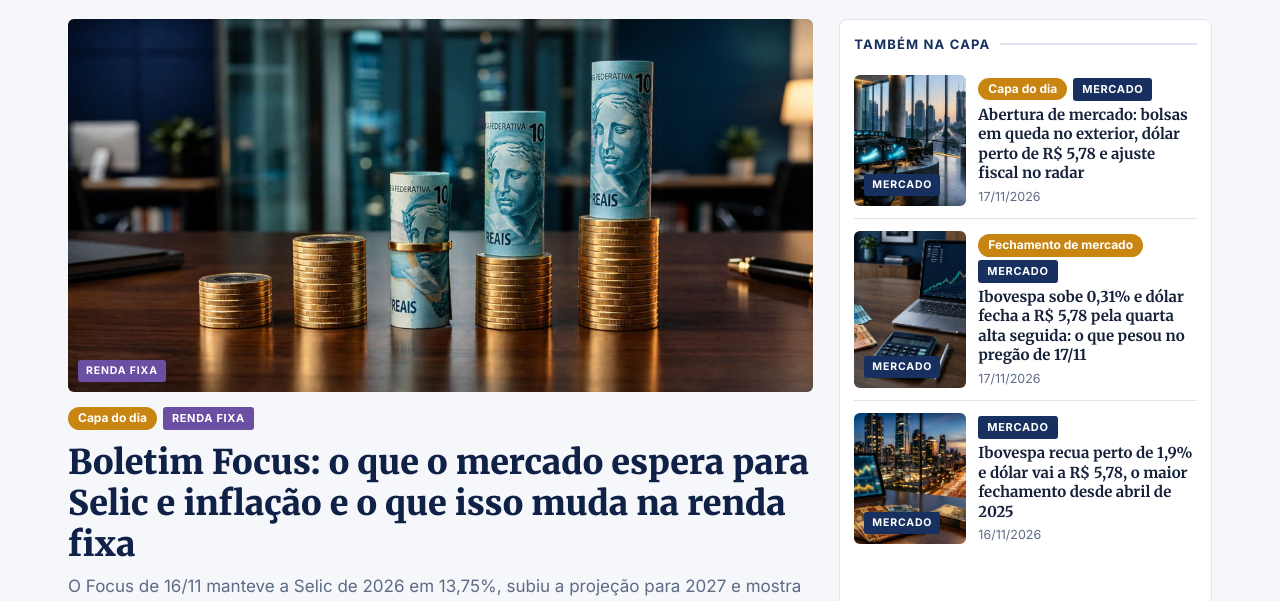
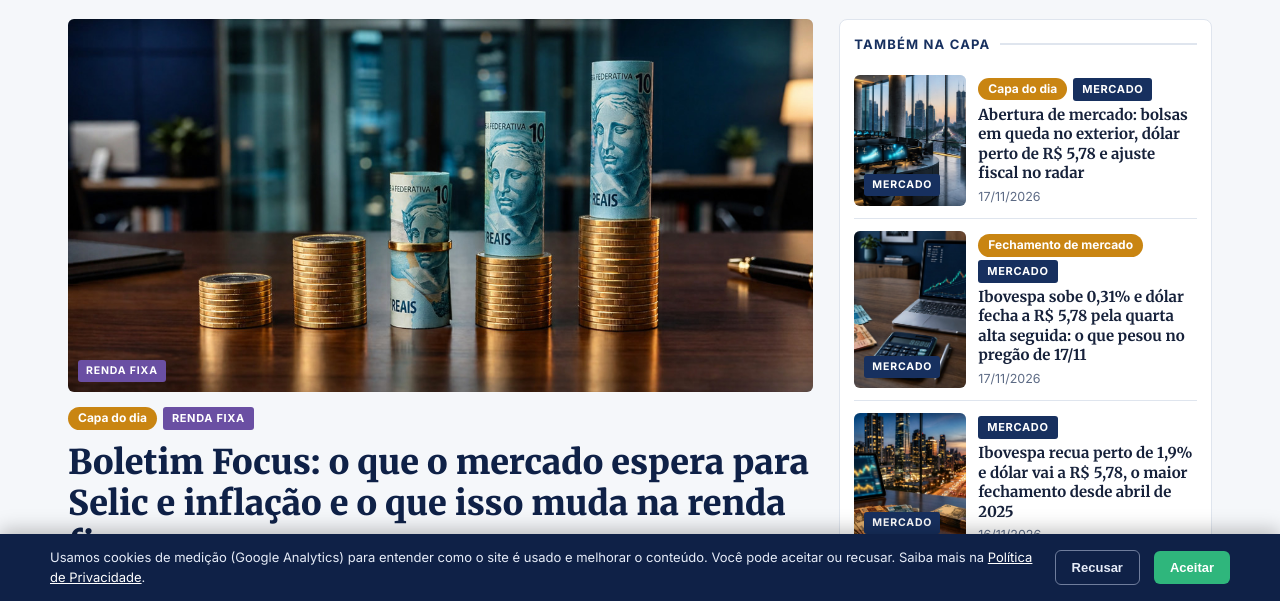
Before and after one commit to thiagofercon-dot/rumoinvest-site, a plain HTML site: page index.html in a window 1280 px wide. Shown: the part 199-800 px from the top of the page. Drawn offline with Linux system fonts and the light colour scheme.

Commit message:
Ativa Google Analytics 4 (G-RYZQZ4FRSB) com consentimento de cookies
Co-Authored-By: Claude Sonnet 5.5 <noreply@anthropic.com>
Claude-Session: https://claude.ai/code/session_012CK4SmCsxKVFqARskPdegC

```diff
--- a/index.html
+++ b/index.html
@@ -136,7 +136,7 @@ figure.fig{margin:22px 0}figure.fig img{width:100%;display:block;border-radius:8
 </style>
 <script>
 /* Google Analytics 4 — preencha o ID de medição (G-XXXXXXXXXX) para ativar */
-window.GA_ID='';
+window.GA_ID='G-RYZQZ4FRSB';
 window.dataLayer=window.dataLayer||[];function gtag(){dataLayer.push(arguments)}
 var __gaLast='';window.__gaOn=false;function gaLoad(){if(window.__gaOn||!window.GA_ID)return;window.__gaOn=true;var s=document.createElement('script');s.async=true;s.src='https://www.googletagmanager.com/gtag/js?id='+window.GA_ID;document.head.appendChild(s);gtag('js',new Date());gtag('config',window.GA_ID,{send_page_view:false,anonymize_ip:true});__gaLast='';gaView();}
 function consent(){try{return localStorage.getItem('ri_consent')}catch(e){return null}}
```
Also changed, not shown: template.html (+1 -1 lines).
